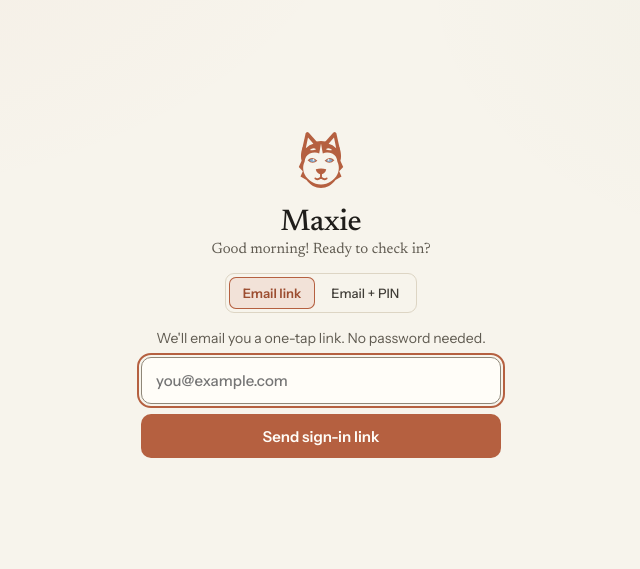
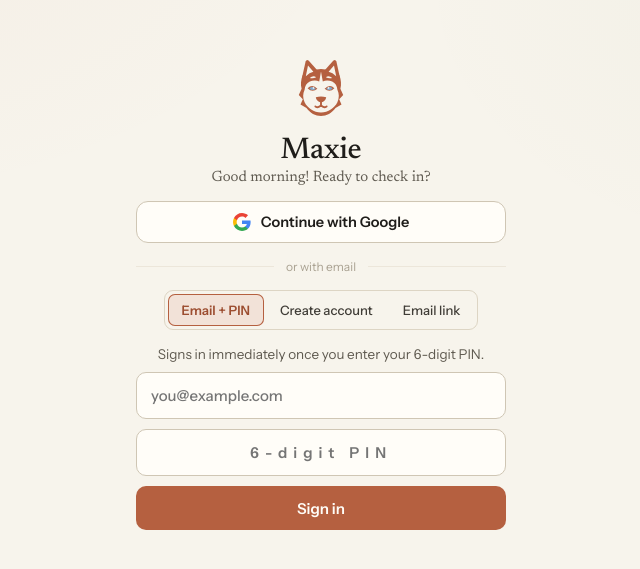
Before and after one commit to k-rangga/finance-tracker, a React (Vite) app: page / in a window 1280 px wide. Shown: the part 107-676 px from the top of the page, without its empty margins (319-959 px from the left). Built offline with nearby package versions, Linux system fonts and the light colour scheme; no server answers.

Commit message:
Add Continue with Google, Email + PIN signup, and Google name prefill

```diff
--- a/src/components/SignIn.tsx
+++ b/src/components/SignIn.tsx
@@ -10,7 +10,13 @@ const LAST_EMAIL_KEY = 'moneyTracker.lastEmail';
 /** A PIN is 6 digits: Supabase keeps it as the account password. */
 export const PIN_LENGTH = 6;
 
-/** The Vercel version: the app once you're signed in, else the email-link sign-in. */
+type AuthMethod = 'pin' | 'signup' | 'link';
+
+function isWeakPin(p: string): boolean {
+  return /^(\d)\1+$/.test(p) || '0123456789'.includes(p) || '9876543210'.includes(p);
+}
+
+/** The Vercel version: the app once you're signed in, else Google + Email/PIN sign-in. */
 export function AuthGate({ children, loading }: { children: ReactNode; loading: ReactNode }) {
   const [session, setSession] = useState<Session | null | undefined>(undefined);
   useEffect(() => {
@@ -24,20 +30,40 @@ export function AuthGate({ children, loading }: { children: ReactNode; loading:
 }
 
 function SignIn() {
-  /** Email link (no password) or email + the PIN you set in Settings; the last one used is remembered on this device. */
-  const [method, setMethodState] = useState<'link' | 'pin'>(() => (storage.getRaw(METHOD_KEY) === 'pin' ? 'pin' : 'link'));
-  const setMethod = (m: 'link' | 'pin') => {
+  const [method, setMethodState] = useState<AuthMethod>(() => {
+    const saved = storage.getRaw(METHOD_KEY);
+    return saved === 'link' || saved === 'signup' || saved === 'pin' ? saved : 'pin';
+  });
+  const setMethod = (m: AuthMethod) => {
     storage.setRaw(METHOD_KEY, m);
     setMethodState(m);
     setErr('');
+    setPin('');
   };
   const [pin, setPin] = useState('');
   const [email, setEmail] = useState(() => storage.getRaw(LAST_EMAIL_KEY) ?? '');
   const [state, setState] = useState<'' | 'sending' | 'sent'>('');
+  const [googleBusy, setGoogleBusy] = useState(false);
   const [resendIn, setResendIn] = useState(0);
   const [err, setErr] = useState('');
   const [code, setCode] = useState('');
   const [checking, setChecking] = useState(false);
+
+  // Surface friendly error messages if returning from a cancelled or inactive OAuth redirect.
+  useEffect(() => {
+    const q = new URLSearchParams(location.search);
+    const hash = new URLSearchParams(location.hash.replace(/^#/, ''));
+    const raw = q.get('error_description') || hash.get('error_description') || q.get('error') || hash.get('error');
+    if (raw) {
+      const msg = /banned|inactive/i.test(raw)
+        ? 'This account has been deactivated.'
+        : /access_denied|cancel/i.test(raw)
+          ? 'Google sign-in was cancelled.'
+          : raw;
+      setErr(msg);
+      history.replaceState(null, '', location.pathname);
+    }
+  }, []);
 
   useEffect(() => {
     if (resendIn <= 0) return;
@@ -45,7 +71,24 @@ function SignIn() {
     return () => clearTimeout(t);
   }, [resendIn]);
 
-  /** The 6-digit code from the same email: for when the email opens on another device. */
+  const signInWithGoogle = async () => {
+    setErr('');
+    setGoogleBusy(true);
+    const { error } = await supabase!.auth.signInWithOAuth({
+      provider: 'google',
+      options: { redirectTo: location.origin },
+    });
+    if (error) {
+      setGoogleBusy(false);
+      setErr(
+        /not enabled|unsupported provider/i.test(error.message)
+          ? "Google sign-in isn't enabled in Supabase yet (Authentication → Providers → Google)."
+          : error.message,
+      );
+    }
+  };
+
+  /** The 6-digit code from the confirmation / sign-in email. */
   const verify = async (raw = code) => {
     const token = raw.replace(/\D/g, '');
     if (token.length < 6) return setErr('Enter the 6-digit code from the email.');
@@ -55,6 +98,7 @@ function SignIn() {
     setChecking(false);
     if (error) setErr(error.message.includes('expired') || error.message.includes('invalid') ? 'That code is wrong or has expired. Send a new link.' : error.message);
   };
+
   const signInWithPin = async (rawPin = pin) => {
     const e = email.trim();
     const p = rawPin.replace(/\D/g, '');
@@ -68,14 +112,51 @@ function SignIn() {
     if (error) {
       setPin('');
       setErr(
-        /invalid/i.test(error.message)
-          ? "That email and PIN don't match. No PIN yet? Sign in with an email link, then set one in Settings."
-          : /rate|many/i.test(error.message)
-            ? 'Too many tries. Wait a few minutes, or sign in with an email link.'
-            : error.message,
+        /banned|inactive/i.test(error.message)
+          ? 'This account has been deactivated.'
+          : /invalid/i.test(error.message)
+            ? "That email and PIN don't match. New here? Tap Create account, or sign in with Google."
+            : /rate|many/i.test(error.message)
+              ? 'Too many tries. Wait a few minutes, or sign in with Google.'
+              : /disabled|not enabled/i.test(error.message)
+                ? 'Email sign-in is currently disabled — please Continue with Google above.'
+                : error.message,
       );
     }
   };
+
+  const signUpWithPin = async (rawPin = pin) => {
+    const e = email.trim();
+    const p = rawPin.replace(/\D/g, '');
+    if (!/^\S+@\S+\.\S+$/.test(e)) return setErr('Enter your email address.');
+    if (p.length !== PIN_LENGTH) return setErr(`Choose a ${PIN_LENGTH}-digit PIN.`);
+    if (isWeakPin(p)) return setErr('Pick a PIN that is harder to guess than a run or repeat.');
+    storage.setRaw(LAST_EMAIL_KEY, e);
+    setChecking(true);
+    setErr('');
+    const { data, error } = await supabase!.auth.signUp({
+      email: e,
+      password: p,
+      options: { emailRedirectTo: location.origin },
+    });
+    setChecking(false);
+    if (error) {
+      setErr(
+        /disabled|not enabled/i.test(error.message)
+          ? 'Email sign-up is currently disabled — tap Continue with Google above.'
+          : /already registered/i.test(error.message)
+            ? 'An account with this email already exists. Try Email + PIN or Continue with Google.'
+            : error.message,
+      );
+      return;
+    }
+    if (!data.session) {
+      // Confirm email is ON in Supabase: show one-time verification code/link screen.
+      setState('sent');
+      setResendIn(30);
+    }
+  };
+
   const send = async () => {
     const e = email.trim();
     if (!/^\S+@\S+\.\S+$/.test(e)) return setErr('Enter your email address.');
@@ -85,28 +166,35 @@ function SignIn() {
     const { error } = await supabase!.auth.signInWithOtp({ email: e, options: { emailRedirectTo: location.origin } });
     if (error) {
       setState('');
-      setErr(error.message);
+      setErr(
+        /disabled|not enabled/i.test(error.message)
+          ? 'Email sign-in is currently disabled — please Continue with Google above.'
+          : error.message,
+      );
     } else {
       setState('sent');
       setResendIn(30);
     }
   };
+
   const hr = new Date().getHours();
   const hello = hr < 12 ? 'Good morning! Ready to check in?' : hr < 18 ? 'Good afternoon! Ready to check in?' : 'Good evening! Ready to check in?';
   const hasEmail = /^\S+@\S+\.\S+$/.test(email.trim());
   const readyToGo = state === 'sent' || hasEmail || pin.length === PIN_LENGTH;
+
   return (
     <div style={{ minHeight: '100vh', display: 'grid', placeItems: 'center', padding: 24 }}>
-      <div style={{ display: 'flex', flexDirection: 'column', alignItems: 'center', gap: 16, textAlign: 'center', width: 'min(360px, 100%)' }}>
+      <div style={{ display: 'flex', flexDirection: 'column', alignItems: 'center', gap: 16, textAlign: 'center', width: 'min(370px, 100%)' }}>
         <Logo size={64} mood={readyToGo ? 'happy' : 'calm'} interactive followCursor cheer="Welcome back!" />
         <div style={{ display: 'flex', flexDirection: 'column', gap: 4 }}>
           <h1 style={{ fontSize: 30, fontFamily: 'var(--font-serif)', fontWeight: 500 }}>Maxie</h1>
           <span style={{ fontSize: 15, fontFamily: 'var(--font-serif)', color: 'var(--ink-muted)' }}>{hello}</span>
         </div>
+
         {state === 'sent' ? (
           <>
             <span style={{ fontSize: 15, color: 'var(--text-soft)', lineHeight: 1.5 }}>
-              Check <strong>{email.trim()}</strong> for a sign-in link, or paste the 6-digit code below.
+              Check <strong>{email.trim()}</strong> for a confirmation link, or paste the 6-digit code below.
             </span>
             <form
               style={{ display: 'flex', gap: 8, width: '100%' }}
@@ -133,17 +221,12 @@ function SignIn() {
                 style={{ letterSpacing: 4, textAlign: 'center', fontWeight: 600 }}
               />
               <button type="submit" className={s.btnPrimary} disabled={checking} style={{ flex: 'none' }}>
-                {checking ? 'Checking…' : 'Sign in'}
+                {checking ? 'Checking…' : 'Verify'}
               </button>
             </form>
             {err && <span className={s.error}>{err}</span>}
             <div style={{ display: 'flex', gap: 16, alignItems: 'center' }}>
-              <button
-                type="button"
-                className={s.textBtnSm}
-                disabled={resendIn > 0}
-                onClick={() => void send()}
-              >
+              <button type="button" className={s.textBtnSm} disabled={resendIn > 0} onClick={() => void send()}>
                 {resendIn > 0 ? `Resend in ${resendIn}s` : 'Resend link'}
               </button>
               <button
@@ -155,58 +238,52 @@ function SignIn() {
                   setErr('');
                 }}
               >
-                Use another email
+                Back
               </button>
             </div>
           </>
         ) : (
           <>
-            <div className={s.segment} role="group" aria-label="Sign in with" style={{ alignSelf: 'center' }}>
+            {/* 1-tap Google Sign-In via Supabase Auth */}
+            <button
+              type="button"
+              className={s.googleSignInBtn}
+              disabled={googleBusy || checking}
+              onClick={() => void signInWithGoogle()}
+            >
+              <GoogleGIcon />
+              <span>{googleBusy ? 'Opening Google…' : 'Continue with Google'}</span>
+            </button>
+
+            <div className={s.authDivider}>
+              <span>or with email</span>
+            </div>
+
+            <div className={s.segment} role="group" aria-label="Email sign-in options" style={{ alignSelf: 'center' }}>
+              <button type="button" aria-pressed={method === 'pin'} onClick={() => setMethod('pin')}>
+                Email + PIN
+              </button>
+              <button type="button" aria-pressed={method === 'signup'} onClick={() => setMethod('signup')}>
+                Create account
+              </button>
               <button type="button" aria-pressed={method === 'link'} onClick={() => setMethod('link')}>
                 Email link
               </button>
-              <button type="button" aria-pressed={method === 'pin'} onClick={() => setMethod('pin')}>
-                Email + PIN
-              </button>
             </div>
-            {method === 'link' ? (
+
+            {method === 'pin' && (
               <form
                 style={{ display: 'flex', flexDirection: 'column', gap: 10, width: '100%' }}
                 onSubmit={e => {
                   e.preventDefault();
-                  send();
+                  void signInWithPin();
                 }}
               >
-                <span style={{ fontSize: 14, color: 'var(--text-muted)' }}>We'll email you a one-tap link. No password needed.</span>
-                <input
-                  className={s.input}
-                  type="email"
-                  autoComplete="email"
-                  autoFocus
-                  placeholder="you@example.com"
-                  value={email}
-                  onChange={e => setEmail(e.target.value)}
-                  aria-label="Email"
-                />
-                {err && <span className={s.error}>{err}</span>}
-                <button type="submit" className={s.btnPrimary} disabled={state === 'sending'}>
-                  {state === 'sending' ? 'Sending…' : 'Send sign-in link'}
-                </button>
-              </form>
-            ) : (
-              <form
-                style={{ display: 'flex', flexDirection: 'column', gap: 10, width: '100%' }}
-                onSubmit={e => {
-                  e.preventDefault();
-                  signInWithPin();
-                }}
-              >
-                <span style={{ fontSize: 14, color: 'var(--text-muted)' }}>Signs in automatically once you enter your {PIN_LENGTH}-digit PIN.</span>
+                <span style={{ fontSize: 13.5, color: 'var(--text-muted)' }}>Signs in immediately once you enter your {PIN_LENGTH}-digit PIN.</span>
                 <input
                   className={s.input}
                   type="email"
                   autoComplete="username"
-                  autoFocus={!hasEmail}
                   placeholder="you@example.com"
                   value={email}
                   onChange={e => setEmail(e.target.value)}
@@ -217,7 +294,6 @@ function SignIn() {
                   type="password"
                   inputMode="numeric"
                   autoComplete="current-password"
-                  autoFocus={hasEmail}
                   placeholder="6-digit PIN"
                   maxLength={PIN_LENGTH}
                   value={pin}
@@ -231,11 +307,76 @@ function SignIn() {
                   style={{ letterSpacing: 6, textAlign: 'center', fontWeight: 600 }}
                 />
                 {err && <span className={s.error}>{err}</span>}
-                <button type="submit" className={s.btnPrimary} disabled={checking}>
+                <button type="submit" className={s.btnPrimary} disabled={checking || googleBusy}>
                   {checking ? 'Signing in…' : 'Sign in'}
                 </button>
-                <button type="button" className={s.textBtnSm} onClick={() => setMethod('link')} style={{ alignSelf: 'center' }}>
-                  Forgot your PIN? Use an email link
+              </form>
+            )}
+
+            {method === 'signup' && (
+              <form
+                style={{ display: 'flex', flexDirection: 'column', gap: 10, width: '100%' }}
+                onSubmit={e => {
+                  e.preventDefault();
+                  void signUpWithPin();
+                }}
+              >
+                <span style={{ fontSize: 13.5, color: 'var(--text-muted)' }}>
+                  Create your account with an email and a {PIN_LENGTH}-digit PIN.
+                </span>
+                <input
+                  className={s.input}
+                  type="email"
+                  autoComplete="email"
+                  placeholder="you@example.com"
+                  value={email}
+                  onChange={e => setEmail(e.target.value)}
+                  aria-label="Email"
+                />
+                <input
+                  className={s.input}
+                  type="password"
+                  inputMode="numeric"
+                  autoComplete="new-password"
+                  placeholder={`Choose a ${PIN_LENGTH}-digit PIN`}
+                  maxLength={PIN_LENGTH}
+                  value={pin}
+                  onChange={e => {
+                    const next = e.target.value.replace(/\D/g, '').slice(0, PIN_LENGTH);
+                    setPin(next);
+                    setErr('');
+                  }}
+                  aria-label="New 6-digit PIN"
+                  style={{ letterSpacing: 6, textAlign: 'center', fontWeight: 600 }}
+                />
+                {err && <span className={s.error}>{err}</span>}
+                <button type="submit" className={s.btnPrimary} disabled={checking || googleBusy}>
+                  {checking ? 'Creating account…' : 'Create account'}
+                </button>
+              </form>
+            )}
+
+            {method === 'link' && (
+              <form
+                style={{ display: 'flex', flexDirection: 'column', gap: 10, width: '100%' }}
+                onSubmit={e => {
+                  e.preventDefault();
+                  void send();
+                }}
+              >
+                <span style={{ fontSize: 13.5, color: 'var(--text-muted)' }}>We&apos;ll email you a one-tap link. No PIN needed.</span>
+                <input
+                  className={s.input}
+                  type="email"
+                  autoComplete="email"
+                  placeholder="you@example.com"
+                  value={email}
+                  onChange={e => setEmail(e.target.value)}
+                  aria-label="Email"
+                />
+                {err && <span className={s.error}>{err}</span>}
+                <button type="submit" className={s.btnPrimary} disabled={state === 'sending' || googleBusy}>
+                  {state === 'sending' ? 'Sending…' : 'Send sign-in link'}
                 </button>
               </form>
             )}
@@ -243,6 +384,29 @@ function SignIn() {
         )}
       </div>
     </div>
+  );
+}
+
+function GoogleGIcon() {
+  return (
+    <svg width={18} height={18} viewBox="0 0 24 24" aria-hidden="true" style={{ flex: 'none' }}>
+      <path
+        fill="#4285F4"
+        d="M23.49 12.27c0-.79-.07-1.54-.19-2.27H12v4.51h6.47c-.29 1.48-1.14 2.73-2.4 3.58v3h3.86c2.26-2.09 3.56-5.17 3.56-8.82z"
+      />
+      <path
+        fill="#34A853"
+        d="M12 24c3.24 0 5.95-1.08 7.93-2.91l-3.86-3c-1.08.72-2.45 1.16-4.07 1.16-3.13 0-5.78-2.11-6.73-4.96H1.29v3.09C3.26 21.3 7.31 24 12 24z"
+      />
+      <path
+        fill="#FBBC05"
+        d="M5.27 14.29c-.24-.72-.38-1.49-.38-2.29s.14-1.57.38-2.29V6.62H1.29C.47 8.24 0 10.06 0 12s.47 3.76 1.29 5.38l3.98-3.09z"
+      />
+      <path
+        fill="#EA4335"
+        d="M12 4.75c1.77 0 3.35.61 4.6 1.8l3.42-3.42C17.95 1.19 15.24 0 12 0 7.31 0 3.26 2.7 1.29 6.62l3.98 3.09c.95-2.85 3.6-4.96 6.73-4.96z"
+      />
+    </svg>
   );
 }
 
@@ -255,7 +419,7 @@ export const signOut = async () => {
 export async function setPin(pin: string): Promise<string | null> {
   const p = pin.replace(/\D/g, '');
   if (p.length !== PIN_LENGTH) return `Your PIN needs ${PIN_LENGTH} digits.`;
-  if (/^(\d)\1+$/.test(p) || '0123456789'.includes(p) || '9876543210'.includes(p)) return 'Pick a PIN that is harder to guess than a run or repeat.';
+  if (isWeakPin(p)) return 'Pick a PIN that is harder to guess than a run or repeat.';
   const { error } = await supabase!.auth.updateUser({ password: p });
   return error ? error.message : null;
 }
```
Also changed, not shown: apps-script/Index.html (+9 -9 lines), src/components/OnboardingWizard.tsx (+16 -1 lines), src/styles/ui.module.css.
